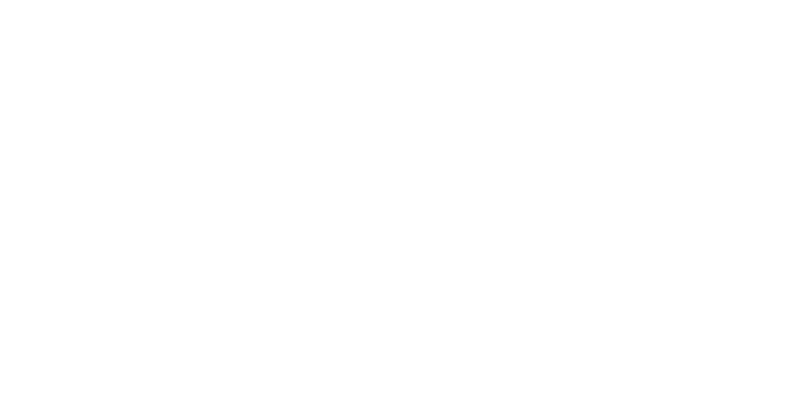
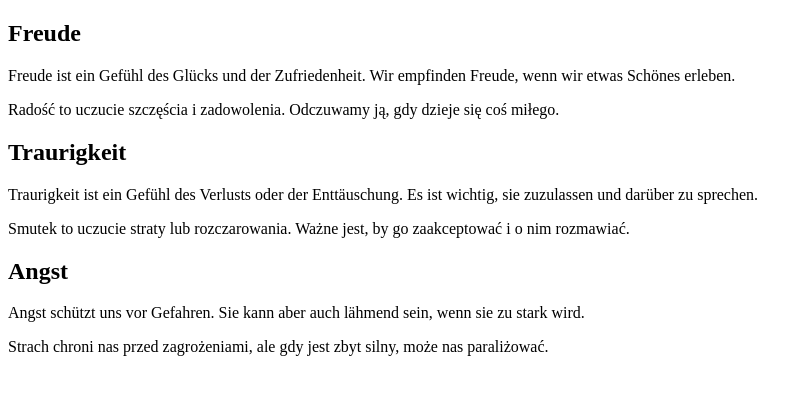
Before and after one commit to MarcelBorkowski/zadPanJ, a plain HTML site: page emocje 1.html in a window 1280 px wide. Shown: the whole page, without its empty margins (0-812 px from the left). Drawn offline with Linux system fonts and the light colour scheme.

Commit message:
Update emocje 1.html

```diff
--- a/emocje 1.html
+++ b/emocje 1.html
@@ -5,6 +5,22 @@
 		<title>emocje cz 1</title>
 	</head>
 	<body>
+ <div class="emocje radosc">
+    <h2>Freude</h2>
+    <p>Freude ist ein Gefühl des Glücks und der Zufriedenheit. Wir empfinden Freude, wenn wir etwas Schönes erleben.</p>
+    <p class="polski">Radość to uczucie szczęścia i zadowolenia. Odczuwamy ją, gdy dzieje się coś miłego.</p>
+  </div>
 
+  <div class="emocje smutek">
+    <h2>Traurigkeit</h2>
+    <p>Traurigkeit ist ein Gefühl des Verlusts oder der Enttäuschung. Es ist wichtig, sie zuzulassen und darüber zu sprechen.</p>
+    <p class="polski">Smutek to uczucie straty lub rozczarowania. Ważne jest, by go zaakceptować i o nim rozmawiać.</p>
+  </div>
+
+  <div class="emocje zlosc">
+    <h2>Angst</h2>
+    <p>Angst schützt uns vor Gefahren. Sie kann aber auch lähmend sein, wenn sie zu stark wird.</p>
+    <p class="polski">Strach chroni nas przed zagrożeniami, ale gdy jest zbyt silny, może nas paraliżować.</p>
+  </div>
 	</body>
 </html
```
